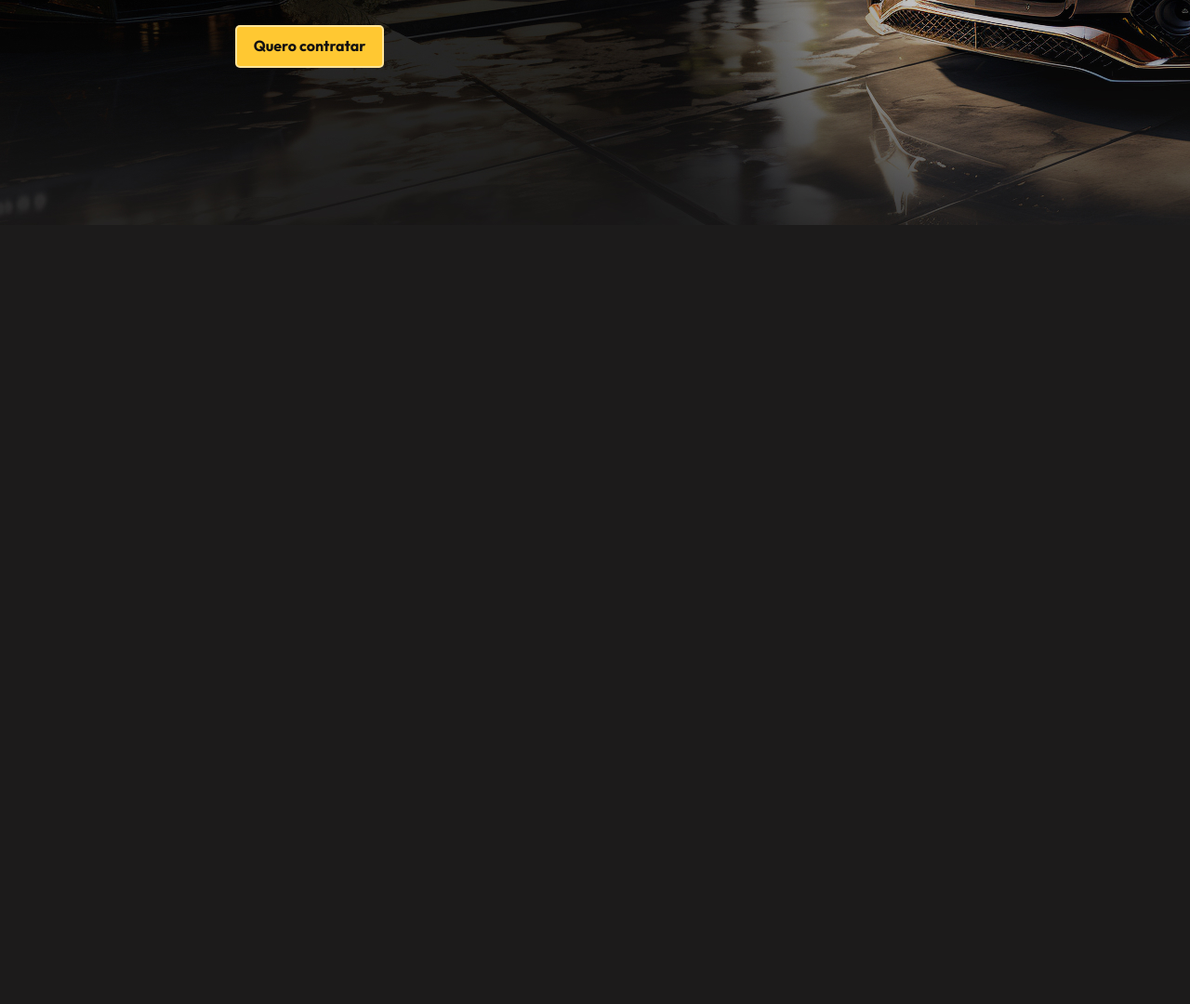
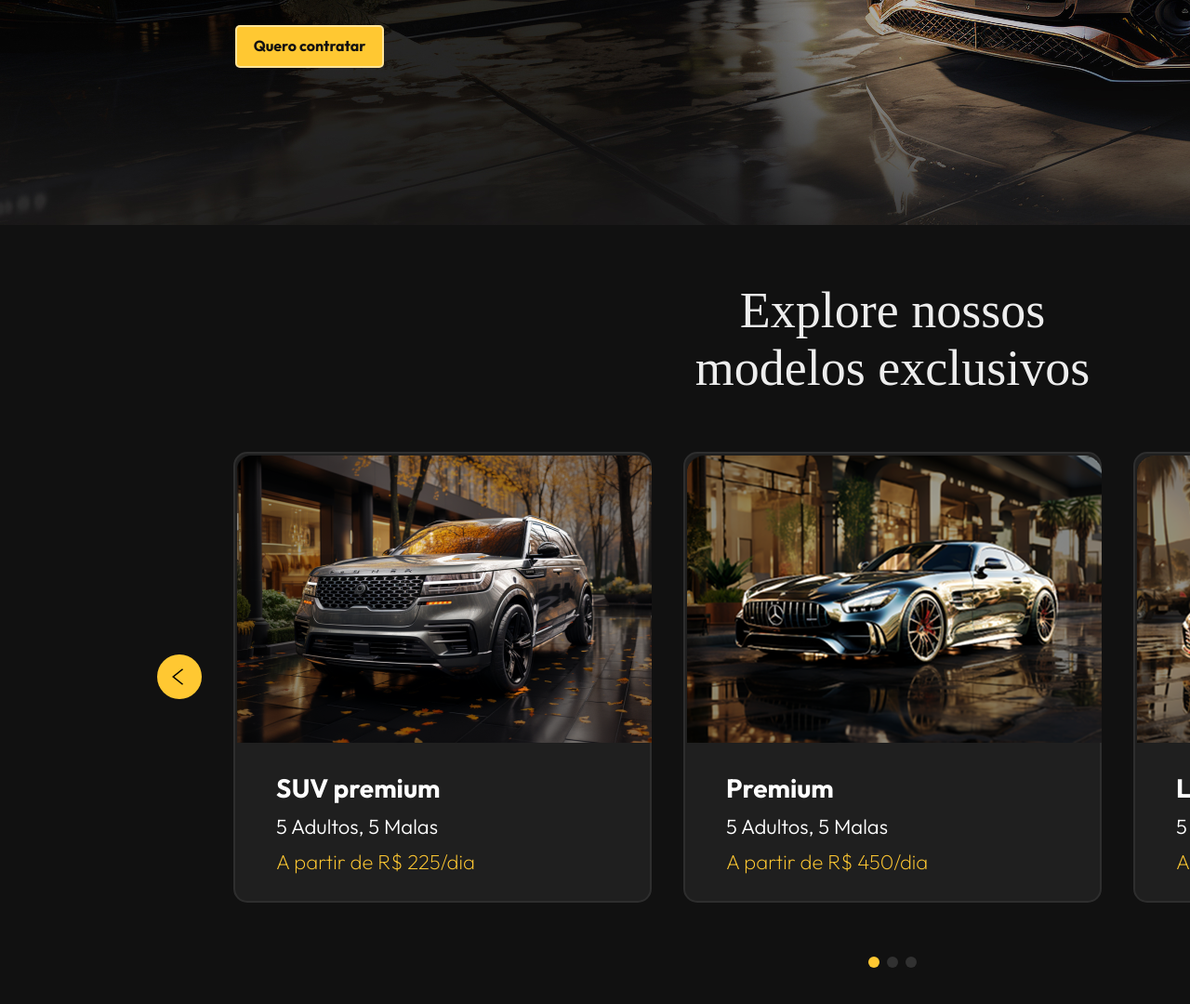
Before and after one commit to CaioGrasel/pagina_na_web_luxo_automotivo, a plain HTML site: page index.html in a window 1280 px wide. Shown: the part 502-1582 px from the top of the page at 93% size. Before the commit the page ends 800 px from the top, so only its background shows below. Drawn offline with Linux system fonts and the light colour scheme; a web font is replaced by a local one.

Commit message:
secondary commit
finished the second section of the page

```diff
--- a/css/style.css
+++ b/css/style.css
@@ -139,3 +139,102 @@ span{
     border: 2px solid rgba(255, 255, 255, 0.51);
     background: #FFC832;
 }
+
+/* A partir daqui são declarações do MAIN */
+
+.section-carrossel{
+    background-color: var(--background-color-strong-black);
+    display: flex;
+    flex-flow: column;
+    width: 1920px;
+    height: 861px;
+    justify-content: center;
+    align-items: center;
+    gap: 58px;
+}
+
+.carrossel{
+    display: flex;
+    justify-content: center;
+    align-items: center;
+    gap: 34px;
+    align-self: stretch;
+}
+
+.card-carrossel{
+    display: flex;
+    width: 450px;
+    height: 485px;
+    padding: 2px;
+    flex-direction: column;
+    align-items: flex-start;
+    gap: 31px;
+
+    border-radius: 15px;
+    border: 2px solid #2E2E2E;
+    background: #1F1F1F;
+}
+
+figcaption{
+    display: flex;
+    padding: 0px 42px;
+    gap: 10px;
+    flex-direction: column;
+    align-items: flex-start;
+    font-family: 'outfit';
+}
+
+.titulo-card{
+    color: #FFF;
+    font-size: 28px;
+    font-style: normal;
+    font-weight: 700;
+}
+
+.pessoas-card{
+    color: #FFF;
+    font-family: Outfit;
+    font-size: 22px;
+    font-style: normal;
+    font-weight: 300;
+}
+
+.preço-card{
+    color: #FFC832;
+    font-family: Outfit;
+    font-size: 22px;
+    font-style: normal;
+    font-weight: 200;
+}
+
+.section-carrossel>h2{
+    color: #EDEDED;
+    text-align: center;
+    font-family: "NeverMind Bauhaus";
+    font-size: 54px;
+    font-style: normal;
+    font-weight: 400;
+    line-height: 61.864px; /* 114.562% */
+}
+
+.carrossel-dots{
+    display: flex;
+    justify-content: center;
+    gap: 8px;
+}
+
+.dot{
+    width: 12px;
+    height: 12px;
+    border-radius: 50%;
+    background-color: var(--background-color-soft-black);
+    transition: background-color 0.3s, transform 0.3s;
+}
+
+.dot:hover{
+    transform: scale(1.2);
+}
+
+.active{
+    background-color: var(--highlighted-color);
+}
--- a/index.html
+++ b/index.html
@@ -34,6 +34,44 @@
         <a href="#" class="button-primary-nav">Quero contratar</a>
     </div>
    </header>
+   <main>
+    <section class="section-carrossel">
+        <h2>Explore nossos<br> modelos exclusivos</h2>
+        <div class="carrossel">
+            <img src="images/seta-esquerda.svg" alt="">
+            <figure class="card-carrossel">
+                <img src="images/suv-premium.png" alt="">
+                <figcaption>
+                    <p class="titulo-card">SUV premium</p>
+                    <p class="pessoas-card">5 Adultos, 5 Malas</p>
+                    <p class="preço-card">A partir de R$ 225/dia</p>
+                </figcaption>
+            </figure>
+            <figure class="card-carrossel">
+                <img src="images/premium.png" alt="">
+                <figcaption>
+                    <p class="titulo-card">Premium</p>
+                    <p class="pessoas-card">5 Adultos, 5 Malas</p>
+                    <p class="preço-card">A partir de R$ 450/dia</p>
+                </figcaption>
+            </figure>
+            <figure class="card-carrossel">
+                <img src="images/luxo.png" alt="">
+                <figcaption>
+                    <p class="titulo-card">Luxo</p>
+                    <p class="pessoas-card">5 Adultos, 5 Malas</p>
+                    <p class="preço-card">A partir de R$ 500/dia</p>
+                </figcaption>
+            </figure>
+            <img src="images/seta-direita.svg" alt="">
+        </div>
+        <div class="carrossel-dots">
+            <span class="dot active"></span>
+            <span class="dot"></span>
+            <span class="dot"></span>
+        </div>
+    </section>
+   </main>
 
 </body>
 
```
Also changed, not shown: images/luxo.png (added), images/premium.png (added), images/seta-direita.svg (added), images/seta-esquerda.svg (added), images/suv-premium.png (added).
